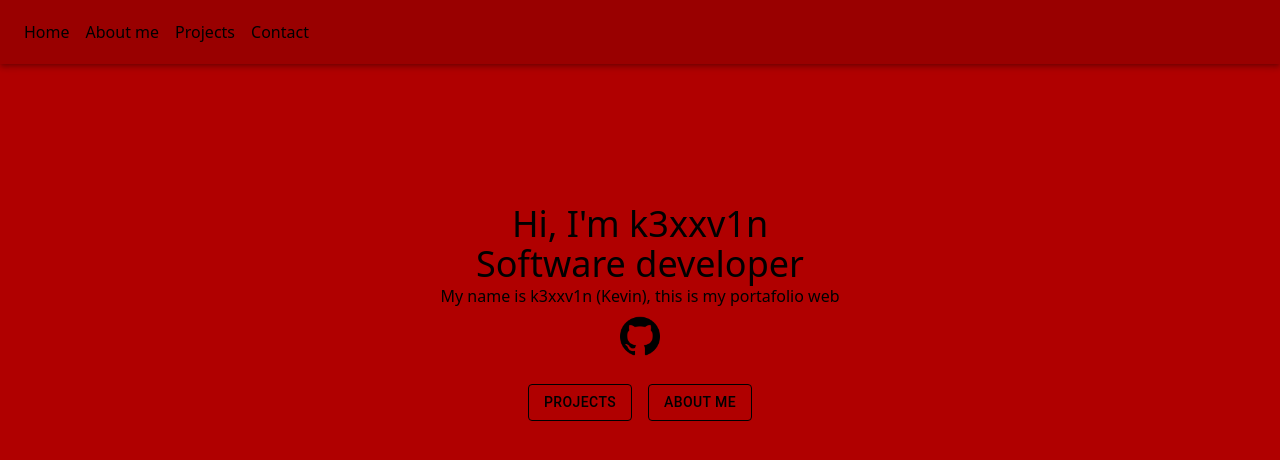
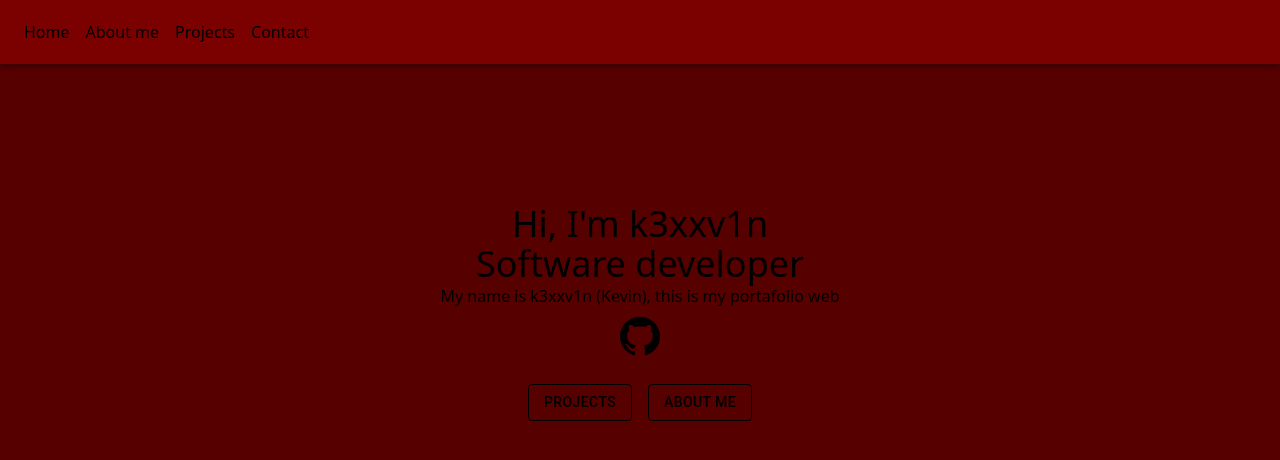
Before and after one commit to k3xxv1n/Portafolio, a React (Vite) app in the folder frontend/: page / in a window 1280 px wide. Shown: the top 460 px of the page. Built offline with nearby package versions, Linux system fonts and the light colour scheme.

Commit message:
New Color Red constraste

```diff
--- a/frontend/src/styles/index.css
+++ b/frontend/src/styles/index.css
@@ -7,7 +7,7 @@
 
   color-scheme: light dark;
   color: rgba(255, 255, 255, 0.87);
-  background-color: #b00000;
+  background-color: #570000;
 
   font-synthesis: none;
   text-rendering: optimizeLegibility;
@@ -22,7 +22,7 @@
 
 
 .navbar{
-  background-color: #990000;
+  background-color: #7b0000;
 }
 
 h1, p{
```
